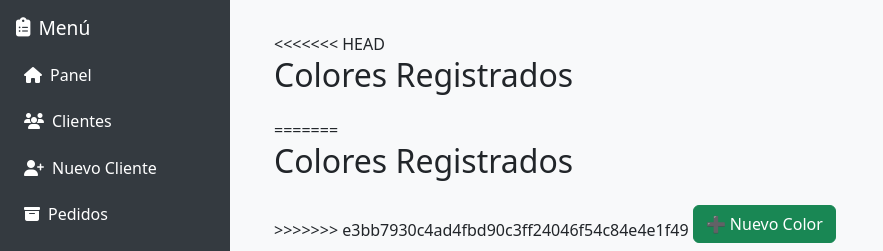
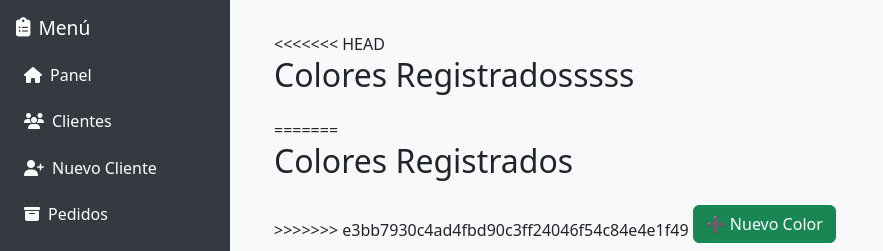
Before and after one commit to julioapb/automatizacion, a Flask app: page /colores in a window 1280 px wide. Shown: the top 251 px of the page, without its empty margins (0-883 px from the left). Run offline with Flask 3, Linux system fonts and the light colour scheme; the visitor is signed in with stand-in values (Sample User, id 1); data that the repository does not hold is empty.

Commit message:
prueba 2

```diff
--- a/templates/colores.html
+++ b/templates/colores.html
@@ -4,7 +4,7 @@
 {% block content %}
 <div class="container">
 <<<<<<< HEAD
-  <h2 class="mb-4">Colores Registrados</h2>
+  <h2 class="mb-4">Colores Registradosssss</h2>
 =======
   <h2 class="mb-4">Colores Registrados</h2>
 >>>>>>> e3bb7930c4ad4fbd90c3ff24046f54c84e4e1f49
```
